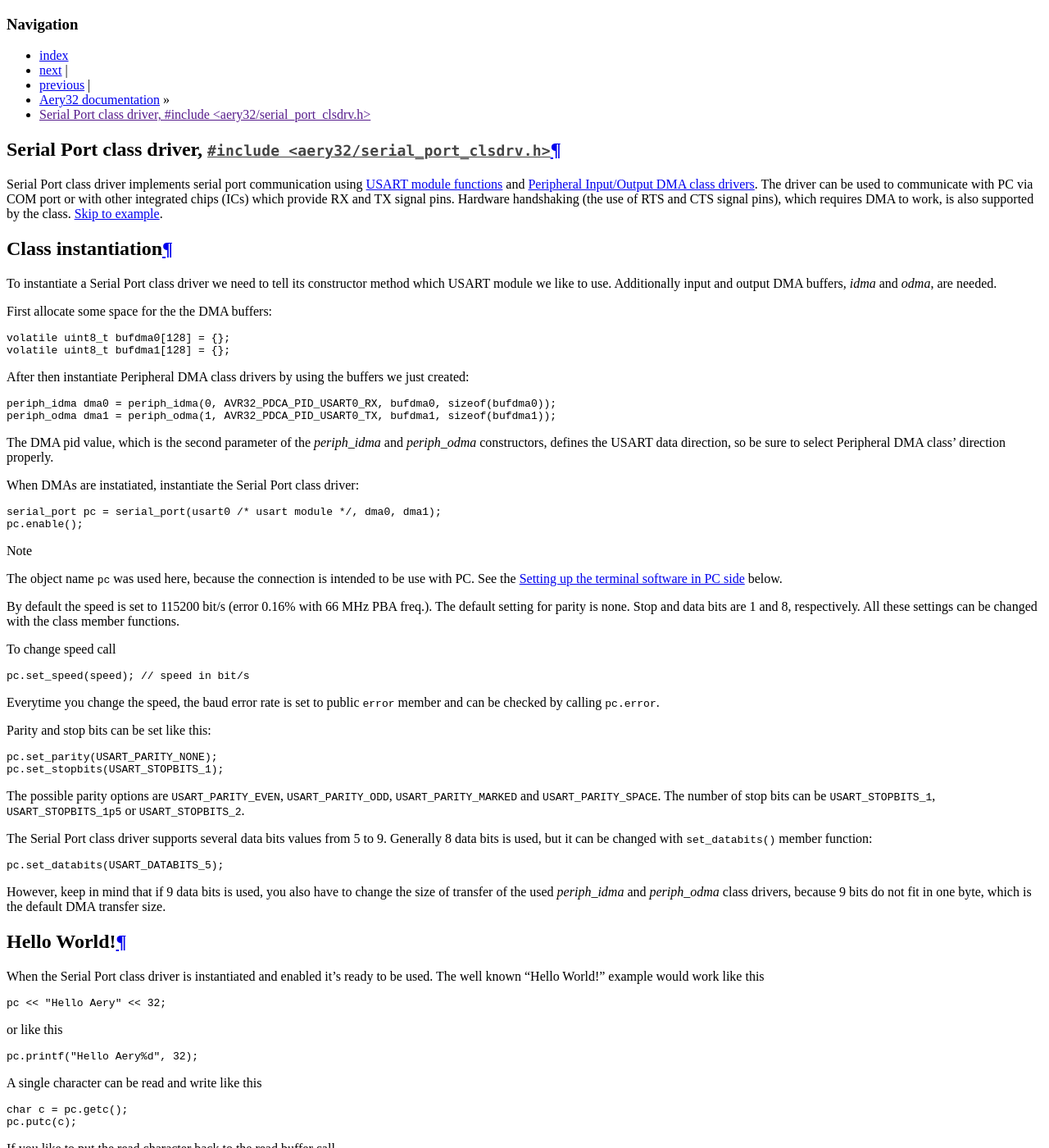
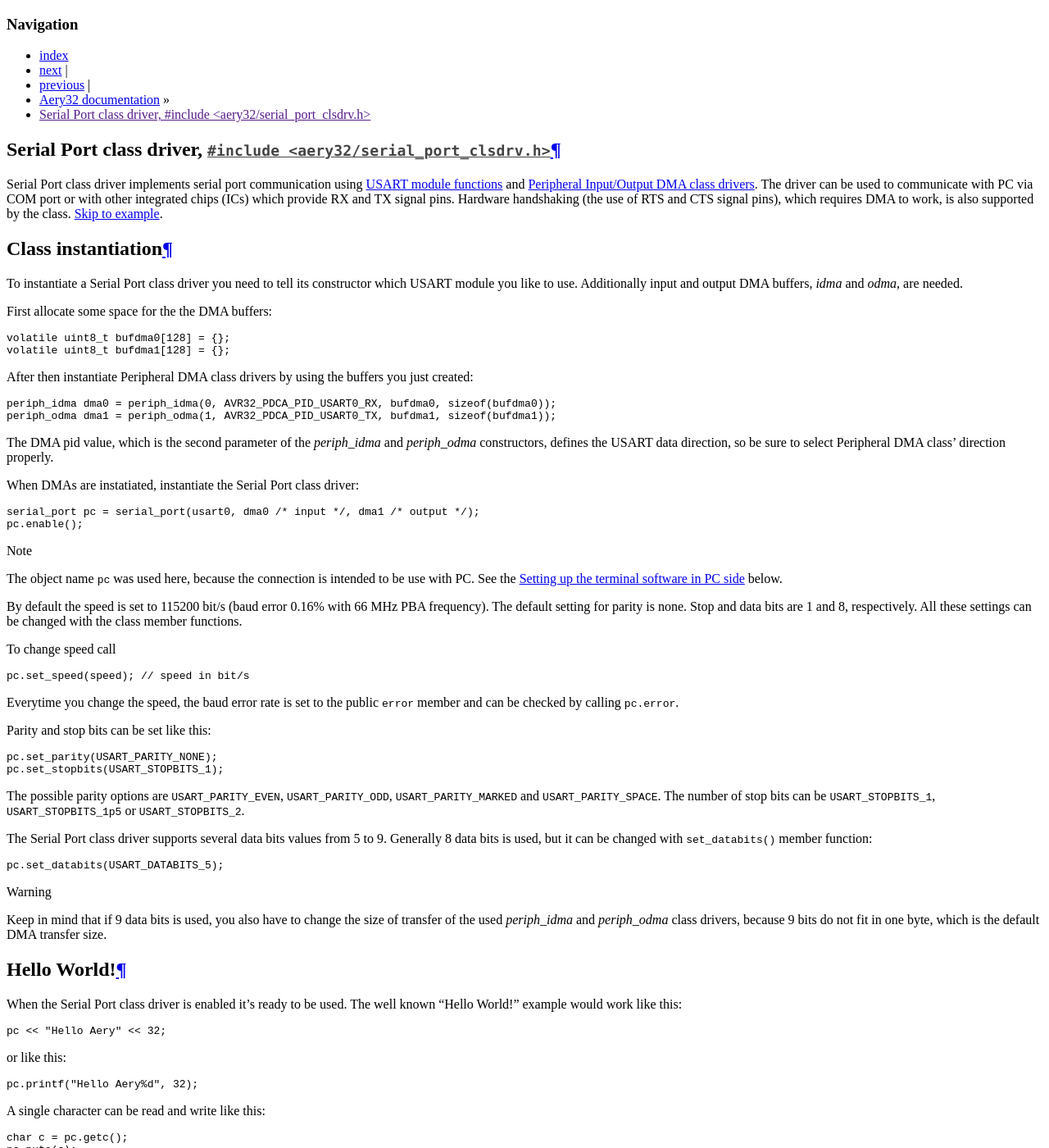
Before and after one commit to aery32/aery32-refguide, a Sphinx documentation site: the page built from source/clsdrv/serial_port.rst, in a window 1280 px wide and 1400 px high. Shown: the whole window at 82% size. Built offline with Sphinx 7.4.7, drawn with Linux system fonts in a browser that asks for light colours; some of the changed text lies outside the part shown.

Commit message:
Prepare docs for 0.6.2

```diff
--- a/source/clsdrv/serial_port.rst
+++ b/source/clsdrv/serial_port.rst
@@ -12,8 +12,8 @@
 Class instantiation
 -------------------
 
-To instantiate a Serial Port class driver we need to tell its constructor
-method which USART module we like to use. Additionally input and output
+To instantiate a Serial Port class driver you need to tell its constructor
+which USART module you like to use. Additionally input and output
 DMA buffers, *idma* and *odma*, are needed.
 
 First allocate some space for the the DMA buffers:
@@ -24,7 +24,7 @@
     volatile uint8_t bufdma1[128] = {};
 
 After then instantiate Peripheral DMA class drivers by using the buffers
-we just created:
+you just created:
 
 .. code-block:: c++
 
@@ -39,7 +39,7 @@
 
 .. code-block:: c++
 
-    serial_port pc = serial_port(usart0 /* usart module */, dma0, dma1);
+    serial_port pc = serial_port(usart0, dma0 /* input */, dma1 /* output */);
     pc.enable();
 
 .. note::
@@ -47,8 +47,8 @@
     The object name ``pc`` was used here, because the connection is intended
     to be use with PC. See the :ref:`setting-up-terminal` below.
 
-By default the speed is set to 115200 bit/s (error 0.16% with 66 MHz PBA
-freq.). The default setting for parity is none. Stop and data bits are
+By default the speed is set to 115200 bit/s (baud error 0.16% with 66 MHz PBA
+frequency). The default setting for parity is none. Stop and data bits are
 1 and 8, respectively. All these settings can be changed with the class
 member functions.
 
@@ -58,8 +58,8 @@
 
     pc.set_speed(speed); // speed in bit/s
 
-Everytime you change the speed, the baud error rate is set to public
-``error`` member and can be checked by calling ``pc.error``.
+Everytime you change the speed, the baud error rate is set to the
+public ``error`` member and can be checked by calling ``pc.error``.
 
 Parity and stop bits can be set like this:
 
@@ -80,28 +80,30 @@
 
     pc.set_databits(USART_DATABITS_5);
 
-However, keep in mind that if 9 data bits is used, you also have to change
-the size of transfer of the used *periph_idma* and *periph_odma* class
-drivers, because 9 bits do not fit in one byte, which is the default
-DMA transfer size.
+.. warning::
+
+    Keep in mind that if 9 data bits is used, you also have to change
+    the size of transfer of the used *periph_idma* and *periph_odma* class
+    drivers, because 9 bits do not fit in one byte, which is the default
+    DMA transfer size.
 
 Hello World!
 ------------
 
-When the Serial Port class driver is instantiated and enabled it's ready
-to be used. The well known "Hello World!" example would work like this
+When the Serial Port class driver is enabled it's ready to be used.
+The well known "Hello World!" example would work like this:
 
 .. code-block:: c++
 
     pc << "Hello Aery" << 32;
 
-or like this
+or like this:
 
 .. code-block:: c++
 
     pc.printf("Hello Aery%d", 32);
 
-A single character can be read and write like this
+A single character can be read and write like this:
 
 .. code-block:: c++
 
@@ -127,27 +129,29 @@
 
 ``getline()`` will extract characters to *line* C string until either
 the DMA input buffer is full or the delimiting character, which is ``\r\n``
-by defaut, is found.
+by defaut, is found. Characters that precede the char (del), which is a
+backspace (decimal value 127), are discarded from the line.
 
-You can also save the total number of characters read
-(delimitation character and ``\0`` aren't added to this value):
+The total number of the read characters can be saved like this:
 
 .. code-block:: c++
 
     size_t nread;
     pc.getline(line, *nread);
 
-The delimitation character *delim* can be either a single character or two
-sequential characters. The default *delim* can be set by calling
-``set_default_delim()`` member function this way:
+Delimitation character and ``\0`` aren't added to *nread*.
+
+The default *delim* can be set by calling ``set_default_delim()`` member
+function in this way:
 
 .. code-block:: c++
 
     pc.set_default_delim('\n');
     pc.set_default_delim("\r\n");
 
-If you need to use occasionally some other delimitation character, define it
-as a third argument like this:
+Note that the delimitation character *delim* can be either a single character
+or two sequential characters. If you need to use occasionally some other
+delimitation character, define it as a third argument like this:
 
 .. code-block:: c++
 
@@ -186,17 +190,6 @@
 
 Flush and other supportive functions
 ------------------------------------
-
-.. code-block:: c++
-
-    serial_port&    flush();
-    size_t          bytes_available();
-
-    serial_port&    reset();
-    serial_port&    enable();
-    serial_port&    disable();
-
-    bool            is_enabled();
 
 Sometimes you need to flush all bytes read into the input buffer. This
 can be done with ``flush()`` member function. If you like to know
--- a/source/index.rst
+++ b/source/index.rst
@@ -48,8 +48,7 @@
 
 Aery32 class drivers, abbreviated as *clsdrv*, are high level C++ classes.
 Thus the name class driver. Class drivers provide a convenient and feature
-rich APIs than basic module functions. You most likely want to use these when
-ever possible.
+rich APIs, so you most likely want to use these when ever possible.
 
 .. toctree::
    :maxdepth: 1
```
Also changed, not shown: source/clsdrv/periph_iodma.rst (+9 -8 lines).
